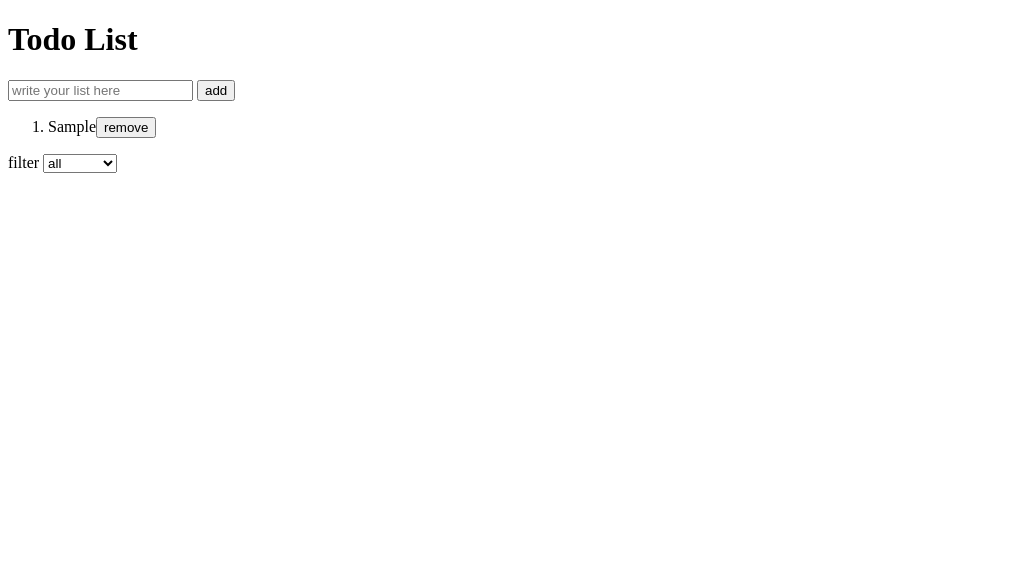
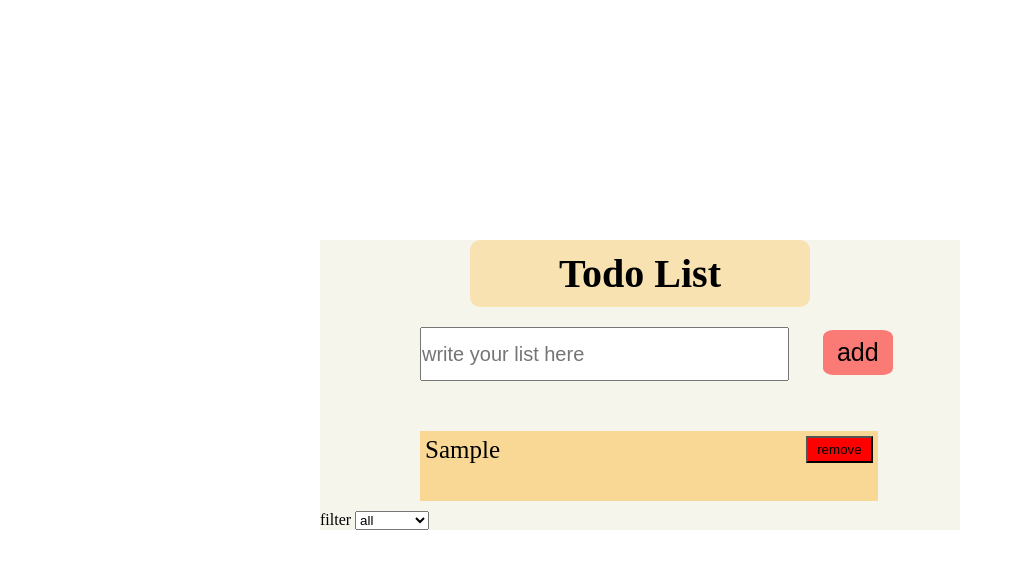
Before and after one commit to abdulmenandineka/todo-list, a plain HTML site: page index.html in a window 1280 px wide. Both pictures are taken after typing "Sample" into the empty fields and a click on the button "add". Shown: the whole page, without its empty margins (0-1015 px from the left). Drawn offline with Linux system fonts and the light colour scheme.

Commit message:
adding css for styling

```diff
--- a/index.html
+++ b/index.html
@@ -4,7 +4,7 @@
     <meta charset="UTF-8" />
     <meta name="viewport" content="width=device-width, initial-scale=1.0" />
     <title>todo list</title>
-
+    <link rel="stylesheet" href="./style.css" />
   </head>
   <body>
     <div class="container">
--- /dev/null
+++ b/style.css
@@ -0,0 +1,75 @@
+*{
+    margin:0 ;
+    padding: 0;
+}
+
+.container{
+    width: 50%;
+    margin: 0 auto;
+    margin-top: 15em;
+    background-color: rgba(233, 233, 210, 0.444);
+}
+
+ h1{
+    background-color: rgba(255, 166, 0, 0.249);
+    width: 50%;
+    margin: 0 auto;
+    padding: 10px;
+    text-align: center;
+    border-radius: 10px;
+    font-size: 40px;
+    margin-bottom: 20px;
+}
+
+input{
+    width:57% ;
+    height: 50px;
+    font-size: 20px;
+    /* margin: 0 auto; */
+    margin-left: 5em;
+    margin-bottom: 2em;
+}
+.container div button{
+    width:70px ;
+    height: 45px;
+    margin-left: 30px;
+    border-radius: 15%;
+    border: none;
+    font-size: 25px;
+    background-color: rgb(255, 0, 0,0.5);
+}
+
+button:hover{
+    background-color: rgb(255, 0, 0,1);
+    cursor: pointer;
+
+}
+
+li{
+    background-color: rgba(255, 166, 0, 0.367);
+    margin: 10px;
+    padding: 5px;
+    font-size: 25px;
+    width: 70%;
+    height: 60px;
+    margin-left: 4em;
+    display: flex;
+    justify-content: space-between;
+}
+.new{
+    background-color: rgb(255, 0, 0);
+    /* margin-left: 10em; */
+    width: 15%;
+    height: 2em;
+}
+.new:hover{
+    background-color: rgb(255, 0, 0,0.4);
+}
+
+.done{
+    text-decoration: line-through;
+}
+
+.display{
+    display: block;
+}
```
